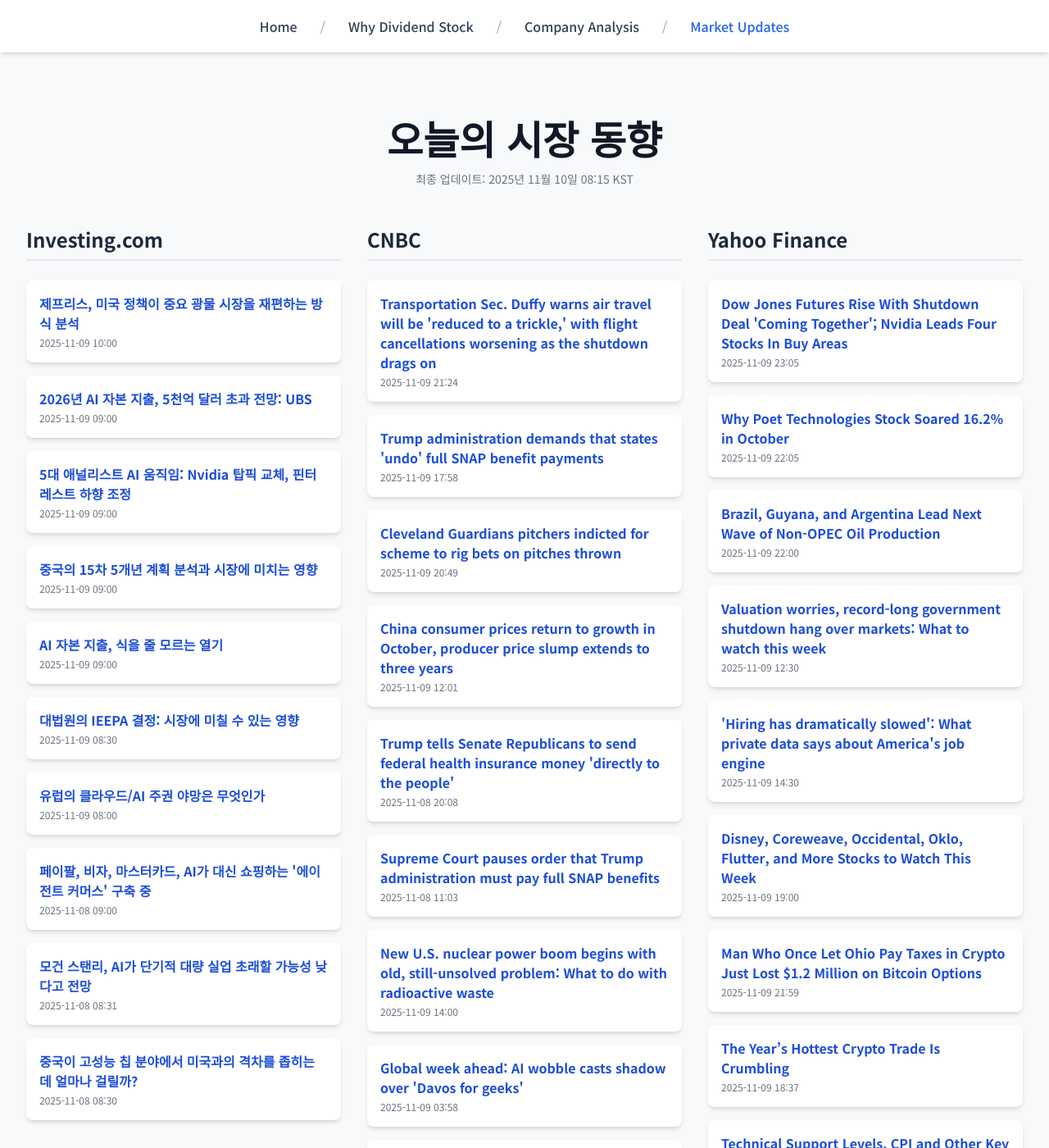
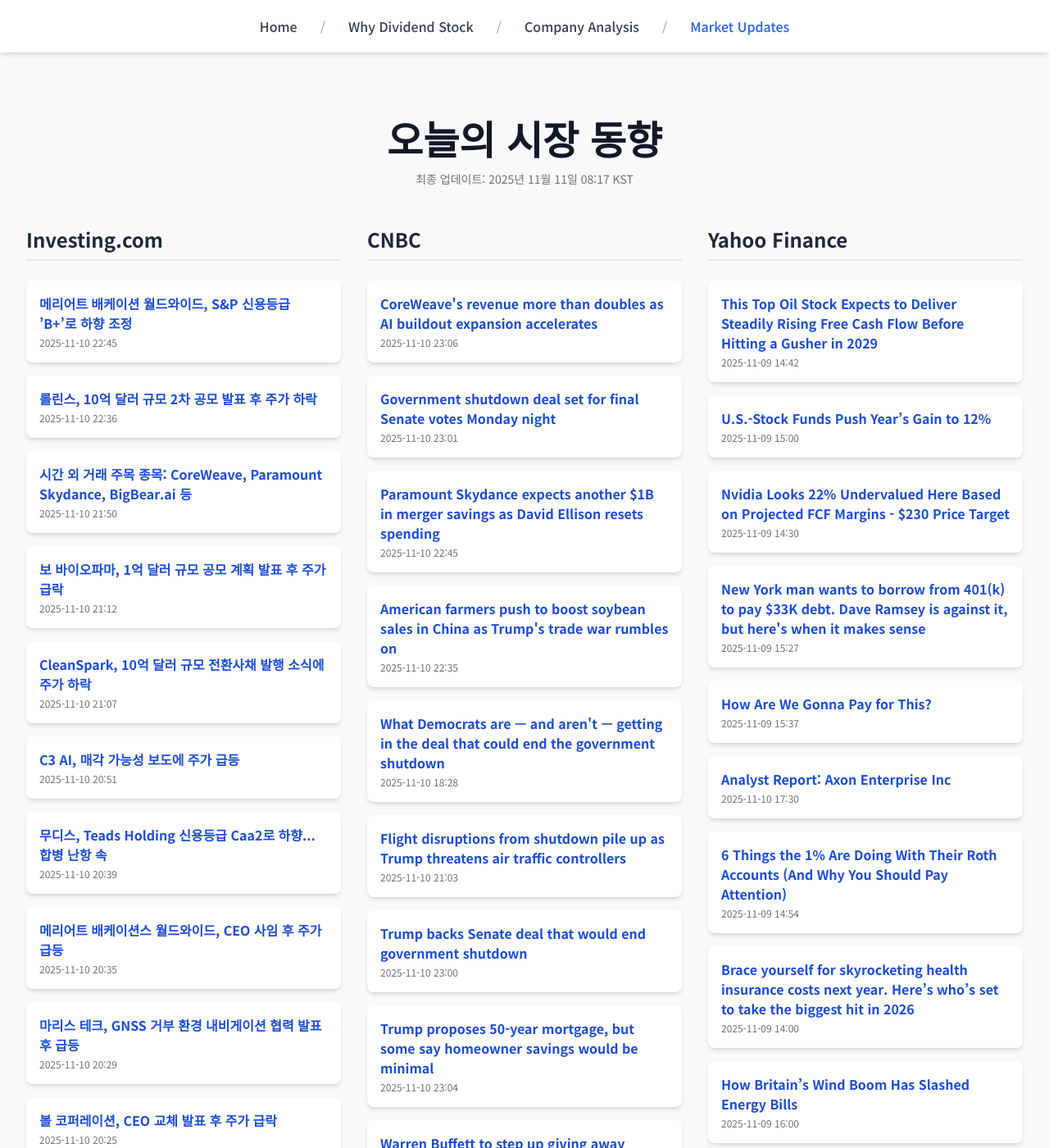
Before and after one commit to Kay-Hwang/my-company-analysis, a Jekyll site: the page built from market-updates.html, in a window 1280 px wide and 1400 px high. Shown: the whole window at 82% size. Built offline with Jekyll 4.4.1, drawn with Linux system fonts in a browser that asks for light colours; nearby versions of some CDN libraries; a script that is not in the unit is left out; some of the changed text lies outside the part shown.

Commit message:
Update daily data

```diff
--- a/_data/latest_data.json
+++ b/_data/latest_data.json
@@ -1,190 +1,190 @@
 {
-  "lastUpdated": "2025년 11월 10일 08:15 KST",
+  "lastUpdated": "2025년 11월 11일 08:17 KST",
   "news": {
     "investing": [
       {
-        "title": "제프리스, 미국 정책이 중요 광물 시장을 재편하는 방식 분석",
-        "link": "https://kr.investing.com/news/stock-market-news/article-1708407",
-        "pubDate": "2025-11-09 10:00:04",
-        "summary": "제프리스, 미국 정책이 중요 광물 시장을 재편하는 방식 분석"
+        "title": "메리어트 배케이션 월드와이드, S&P 신용등급 ’B+’로 하향 조정",
+        "link": "https://kr.investing.com/news/stock-market-news/article-93CH-1710613",
+        "pubDate": "2025-11-10 22:45:00",
+        "summary": "메리어트 배케이션 월드와이드, S&P 신용등급 ’B+’로 하향 조정"
       },
       {
-        "title": "2026년 AI 자본 지출, 5천억 달러 초과 전망: UBS",
-        "link": "https://kr.investing.com/news/stock-market-news/article-1708401",
-        "pubDate": "2025-11-09 09:00:16",
-        "summary": "2026년 AI 자본 지출, 5천억 달러 초과 전망: UBS"
+        "title": "롤린스, 10억 달러 규모 2차 공모 발표 후 주가 하락",
+        "link": "https://kr.investing.com/news/stock-market-news/article-93CH-1710584",
+        "pubDate": "2025-11-10 22:36:57",
+        "summary": "롤린스, 10억 달러 규모 2차 공모 발표 후 주가 하락"
       },
       {
-        "title": "5대 애널리스트 AI 움직임: Nvidia 탑픽 교체, 핀터레스트 하향 조정",
-        "link": "https://kr.investing.com/news/stock-market-news/article-1708403",
-        "pubDate": "2025-11-09 09:00:13",
-        "summary": "5대 애널리스트 AI 움직임: Nvidia 탑픽 교체, 핀터레스트 하향 조정"
+        "title": "시간 외 거래 주목 종목: CoreWeave, Paramount Skydance, BigBear.ai 등",
+        "link": "https://kr.investing.com/news/stock-market-news/article-432SI-1710483",
+        "pubDate": "2025-11-10 21:50:20",
+        "summary": "시간 외 거래 주목 종목: CoreWeave, Paramount Skydance, BigBear.ai 등"
       },
       {
-        "title": "중국의 15차 5개년 계획 분석과 시장에 미치는 영향",
-        "link": "https://kr.investing.com/news/stock-market-news/article-1708400",
-        "pubDate": "2025-11-09 09:00:10",
-        "summary": "중국의 15차 5개년 계획 분석과 시장에 미치는 영향"
+        "title": "보 바이오파마, 1억 달러 규모 공모 계획 발표 후 주가 급락",
+        "link": "https://kr.investing.com/news/stock-market-news/article-93CH-1710349",
+        "pubDate": "2025-11-10 21:12:00",
+        "summary": "보 바이오파마, 1억 달러 규모 공모 계획 발표 후 주가 급락"
       },
       {
-        "title": "AI 자본 지출, 식을 줄 모르는 열기",
-        "link": "https://kr.investing.com/news/stock-market-news/article-1708398",
-        "pubDate": "2025-11-09 09:00:07",
-        "summary": "AI 자본 지출, 식을 줄 모르는 열기"
+        "title": "CleanSpark, 10억 달러 규모 전환사채 발행 소식에 주가 하락",
+        "link": "https://kr.investing.com/news/stock-market-news/article-93CH-1710323",
+        "pubDate": "2025-11-10 21:07:12",
+        "summary": "CleanSpark, 10억 달러 규모 전환사채 발행 소식에 주가 하락"
       },
       {
-        "title": "대법원의 IEEPA 결정: 시장에 미칠 수 있는 영향",
-        "link": "https://kr.investing.com/news/stock-market-news/article-1708396",
-        "pubDate": "2025-11-09 08:30:03",
-        "summary": "대법원의 IEEPA 결정: 시장에 미칠 수 있는 영향"
+        "title": "C3 AI, 매각 가능성 보도에 주가 급등",
+        "link": "https://kr.investing.com/news/stock-market-news/article-93CH-1710297",
+        "pubDate": "2025-11-10 20:51:59",
+        "summary": "C3 AI, 매각 가능성 보도에 주가 급등"
       },
       {
-        "title": "유럽의 클라우드/AI 주권 야망은 무엇인가",
-        "link": "https://kr.investing.com/news/stock-market-news/article-1708393",
-        "pubDate": "2025-11-09 08:00:09",
-        "summary": "유럽의 클라우드/AI 주권 야망은 무엇인가"
+        "title": "무디스, Teads Holding 신용등급 Caa2로 하향... 합병 난항 속",
+        "link": "https://kr.investing.com/news/stock-market-news/article-93CH-1710286",
+        "pubDate": "2025-11-10 20:39:00",
+        "summary": "무디스, Teads Holding 신용등급 Caa2로 하향... 합병 난항 속"
       },
       {
-        "title": "페이팔, 비자, 마스터카드, AI가 대신 쇼핑하는 '에이전트 커머스' 구축 중",
-        "link": "https://kr.investing.com/news/stock-market-news/article-1708324",
-        "pubDate": "2025-11-08 09:00:09",
-        "summary": "페이팔, 비자, 마스터카드, AI가 대신 쇼핑하는 '에이전트 커머스' 구축 중"
+        "title": "메리어트 배케이션스 월드와이드, CEO 사임 후 주가 급등",
+        "link": "https://kr.investing.com/news/stock-market-news/article-93CH-1710280",
+        "pubDate": "2025-11-10 20:35:19",
+        "summary": "메리어트 배케이션스 월드와이드, CEO 사임 후 주가 급등"
       },
       {
-        "title": "모건 스탠리, AI가 단기적 대량 실업 초래할 가능성 낮다고 전망",
-        "link": "https://kr.investing.com/news/stock-market-news/article-1708312",
-        "pubDate": "2025-11-08 08:31:56",
-        "summary": "모건 스탠리, AI가 단기적 대량 실업 초래할 가능성 낮다고 전망"
+        "title": "마리스 테크, GNSS 거부 환경 내비게이션 협력 발표 후 급등",
+        "link": "https://kr.investing.com/news/stock-market-news/article-93CH-1710277",
+        "pubDate": "2025-11-10 20:29:00",
+        "summary": "마리스 테크, GNSS 거부 환경 내비게이션 협력 발표 후 급등"
       },
       {
-        "title": "중국이 고성능 칩 분야에서 미국과의 격차를 좁히는 데 얼마나 걸릴까?",
-        "link": "https://kr.investing.com/news/stock-market-news/article-1708310",
-        "pubDate": "2025-11-08 08:30:06",
-        "summary": "중국이 고성능 칩 분야에서 미국과의 격차를 좁히는 데 얼마나 걸릴까?"
+        "title": "볼 코퍼레이션, CEO 교체 발표 후 주가 급락",
+        "link": "https://kr.investing.com/news/stock-market-news/article-93CH-1710276",
+        "pubDate": "2025-11-10 20:25:48",
+        "summary": "볼 코퍼레이션, CEO 교체 발표 후 주가 급락"
       }
     ],
     "cnbc": [
       {
-        "title": "Transportation Sec. Duffy warns air travel will be 'reduced to a trickle,' with flight cancellations worsening as the shutdown drags on",
-        "link": "https://www.cnbc.com/2025/11/08/government-shutdown-flight-cancelations-faa.html",
-        "pubDate": "Sun, 09 Nov 2025 21:24:05 GMT",
-        "summary": "Airlines will have to slash hundreds of more flights if shutdown continues into next week."
+        "title": "CoreWeave's revenue more than doubles as AI buildout expansion accelerates",
+        "link": "https://www.cnbc.com/2025/11/10/coreweave-crwv-q3-earnings-report-2025.html",
+        "pubDate": "Mon, 10 Nov 2025 23:06:34 GMT",
+        "summary": "Computing supply CoreWeave expected to receive from an outside data center developer will land in the the first quarter of 2026 instead of the current quarter."
       },
       {
-        "title": "Trump administration demands that states 'undo' full SNAP benefit payments",
-        "link": "https://www.cnbc.com/2025/11/09/snap-trump-states-food-patrick-penn.html",
-        "pubDate": "Sun, 09 Nov 2025 17:58:51 GMT",
-        "summary": "The Trump administration has resisted continuing the SNAP program, which provides food stamps to 42 million Americans, during the government shutdown."
+        "title": "Government shutdown deal set for final Senate votes Monday night",
+        "link": "https://www.cnbc.com/2025/11/10/government-shutdown-republicans-senate-house-snap.html",
+        "pubDate": "Mon, 10 Nov 2025 23:01:40 GMT",
+        "summary": "The deal does not include an extension of enhanced ACA tax credits, which had been the key demand by most Democrats since the government shutdown began Oct. 1."
       },
       {
-        "title": "Cleveland Guardians pitchers indicted for scheme to rig bets on pitches thrown",
-        "link": "https://www.cnbc.com/2025/11/09/cleveland-guardians-pitchers-indicted-gambling.html",
-        "pubDate": "Sun, 09 Nov 2025 20:49:57 GMT",
-        "summary": "According to the indictment, Guardians pitchers Emmanuel Clase and Luis Ortiz took bribes as part of a scheme to rig bets on pitches thrown during MLB games."
+        "title": "Paramount Skydance expects another $1B in merger savings as David Ellison resets spending",
+        "link": "https://www.cnbc.com/2025/11/10/paramount-skydance-psky-earnings-merger-savings.html",
+        "pubDate": "Mon, 10 Nov 2025 22:45:28 GMT",
+        "summary": "CEO David Ellison outlined further layoffs and synergies in Paramount Skydance's first earnings report since its merger in August."
       },
       {
-        "title": "China consumer prices return to growth in October, producer price slump extends to three years",
-        "link": "https://www.cnbc.com/2025/11/09/china-october-cpi-ppi-deflation-consumer-prices-.html",
-        "pubDate": "Sun, 09 Nov 2025 12:01:42 GMT",
-        "summary": "Deflation in China eased in October, as consumer prices returned to growth after falling for two straight months, though producer prices extended their slump to three years."
+        "title": "American farmers push to boost soybean sales in China as Trump's trade war rumbles on",
+        "link": "https://www.cnbc.com/2025/11/10/trump-trade-war-american-farmers-china-soybeans.html",
+        "pubDate": "Mon, 10 Nov 2025 22:35:39 GMT",
+        "summary": "China lifted retaliatory tariffs on some agricultural products after the meeting between U.S. President Donald Trump and Chinese President Xi Jinping."
       },
       {
-        "title": "Trump tells Senate Republicans to send federal health insurance money 'directly to the people'",
-        "link": "https://www.cnbc.com/2025/11/08/trump-republicans-health-insurance.html",
-        "pubDate": "Sat, 08 Nov 2025 20:08:22 GMT",
-        "summary": "President Trump proposed a new potential compromise on health insurance payments."
+        "title": "What Democrats are — and aren't — getting in the deal that could end the government shutdown",
+        "link": "https://www.cnbc.com/2025/11/10/government-shutdown-senate-deal-democrats.html",
+        "pubDate": "Mon, 10 Nov 2025 18:28:02 GMT",
+        "summary": "The pending government funding deal includes a guarantee from Republican leadership that the Senate will soon vote on a Democrat-drafted health care bill."
       },
       {
-        "title": "Supreme Court pauses order that Trump administration must pay full SNAP benefits",
-        "link": "https://www.cnbc.com/2025/11/07/snap-trump-appeals-food-stamps.html",
-        "pubDate": "Sat, 08 Nov 2025 11:03:34 GMT",
-        "summary": "The Trump administration tried not to pay for any food stamps in November because of the government shutdown. It now proposes partial SNAP benefits."
+        "title": "Flight disruptions from shutdown pile up as Trump threatens air traffic controllers",
+        "link": "https://www.cnbc.com/2025/11/10/government-shutdown-flight-delays-cancellations.html",
+        "pubDate": "Mon, 10 Nov 2025 21:03:48 GMT",
+        "summary": "Flight delays and cancellations piled up in recent days as air traffic controller staffing shortages worsen in the government shutdown."
       },
       {
-        "title": "New U.S. nuclear power boom begins with old, still-unsolved problem: What to do with radioactive waste",
-        "link": "https://www.cnbc.com/2025/11/09/nuclear-power-energy-radioactive-waste-storage-disposal.html",
-        "pubDate": "Sun, 09 Nov 2025 14:00:01 GMT",
-        "summary": "As government and industry, from tech giants to utilities, commit to big nuclear power plants, there is still no clear solution for radioactive waste storage."
+        "title": "Trump backs Senate deal that would end government shutdown",
+        "link": "https://www.cnbc.com/2025/11/10/trump-government-shutdown-senate-deal.html",
+        "pubDate": "Mon, 10 Nov 2025 23:00:09 GMT",
+        "summary": "Some Democrats are fuming over the Senate government funding deal because it drops a key demand: securing an extension of soon-to-expire Obamacare subsidies."
       },
       {
-        "title": "Global week ahead: AI wobble casts shadow over 'Davos for geeks'",
-        "link": "https://www.cnbc.com/2025/11/09/global-week-ahead-ai-wobble-casts-shadow-over-davos-for-geeks.html",
-        "pubDate": "Sun, 09 Nov 2025 03:58:08 GMT",
-        "summary": "After a volatile week for AI stocks and the tech sector more broadly, CNBC travels to Web Summit in Lisbon — 'Davos for geeks' — to assess sentiment."
+        "title": "Trump proposes 50-year mortgage, but some say homeowner savings would be minimal",
+        "link": "https://www.cnbc.com/2025/11/10/trump-proposes-50-year-mortgage-but-homeowner-savings-could-be-minimal.html",
+        "pubDate": "Mon, 10 Nov 2025 23:04:55 GMT",
+        "summary": "The intended purpose of a longer-term mortgage would be to lower the monthly payment for homeowners. But a lower monthly payment, has other trade-offs."
       },
       {
-        "title": "They met on Tinder when they were 19. Now, they're married and run a cake business that brings in over $650,000 a year",
-        "link": "https://www.cnbc.com/2025/11/09/this-gen-z-couple-runs-a-650000-a-year-celebrity-cake-business.html",
-        "pubDate": "Sun, 09 Nov 2025 04:03:58 GMT",
-        "summary": "Kai Yang Chan and JiaYi Zhuo matched on Tinder as teenagers in 2019. Now, they are married and run a $650,000 a year cake business together in Singapore."
+        "title": "Warren Buffett to step up giving away fortune to his children’s foundations, while supporting successor Abel",
+        "link": "https://www.cnbc.com/2025/11/10/warren-buffett-to-step-up-giving-away-fortune-to-his-childrens-foundations-while-supporting-successor-abel.html",
+        "pubDate": "Mon, 10 Nov 2025 18:32:55 GMT",
+        "summary": "Buffett, in a Thanksgiving letter, said he needs to accelerate the disbursement of his Berkshire stock to his three children's foundations."
       },
       {
-        "title": "34-year-old was saving to buy a house, then decided to focus on early retirement instead: 'I value my time more than home ownership'",
-        "link": "https://www.cnbc.com/2025/11/08/millennial-saving-buy-a-house-decide-start-saving-early-retirement.html",
-        "pubDate": "Sat, 08 Nov 2025 15:00:01 GMT",
-        "summary": "In 2020, Anita Kinoshita started her journey to buy a home. After many failed attempts over two years, she decided to start saving to retire early instead."
+        "title": "Disney's newest cruise ship, the Destiny, is getting ready to set sail: Here's a peek inside",
+        "link": "https://www.cnbc.com/2025/11/10/disney-destiny-cruise-ship.html",
+        "pubDate": "Mon, 10 Nov 2025 16:30:01 GMT",
+        "summary": "Like Disney's other cruise ships, the Destiny features themed dining, curated lounges and onboard entertainment. The Destiny is all about heroes and villains."
       }
     ],
     "yahoo": [
       {
-        "title": "Dow Jones Futures Rise With Shutdown Deal 'Coming Together'; Nvidia Leads Four Stocks In Buy Areas",
-        "link": "https://www.investors.com/market-trend/stock-market-today/dow-jones-futures-government-shutdown-deal-nvidia/?src=A00220&yptr=yahoo",
-        "pubDate": "2025-11-09T23:05:45Z",
-        "summary": "Dow Jones Futures Rise With Shutdown Deal 'Coming Together'; Nvidia Leads Four Stocks In Buy Areas"
+        "title": "This Top Oil Stock Expects to Deliver Steadily Rising Free Cash Flow Before Hitting a Gusher in 2029",
+        "link": "https://finance.yahoo.com/news/top-oil-stock-expects-deliver-144200599.html",
+        "pubDate": "2025-11-09T14:42:00Z",
+        "summary": "This Top Oil Stock Expects to Deliver Steadily Rising Free Cash Flow Before Hitting a Gusher in 2029"
       },
       {
-        "title": "Why Poet Technologies Stock Soared 16.2% in October",
-        "link": "https://finance.yahoo.com/news/why-poet-technologies-stock-soared-220500890.html",
-        "pubDate": "2025-11-09T22:05:00Z",
-        "summary": "Why Poet Technologies Stock Soared 16.2% in October"
+        "title": "U.S.-Stock Funds Push Year’s Gain to 12%",
+        "link": "https://www.wsj.com/finance/investing/stock-funds-year-to-date-gains-84a1bfe2?siteid=yhoof2&yptr=yahoo",
+        "pubDate": "2025-11-09T15:00:00Z",
+        "summary": "U.S.-Stock Funds Push Year’s Gain to 12%"
       },
       {
-        "title": "Brazil, Guyana, and Argentina Lead Next Wave of Non-OPEC Oil Production",
-        "link": "https://finance.yahoo.com/news/brazil-guyana-argentina-lead-next-220000818.html",
-        "pubDate": "2025-11-09T22:00:00Z",
-        "summary": "Brazil, Guyana, and Argentina Lead Next Wave of Non-OPEC Oil Production"
+        "title": "Nvidia Looks 22% Undervalued Here Based on Projected FCF Margins - $230 Price Target",
+        "link": "https://finance.yahoo.com/news/nvidia-looks-22-undervalued-based-143002069.html",
+        "pubDate": "2025-11-09T14:30:02Z",
+        "summary": "Nvidia Looks 22% Undervalued Here Based on Projected FCF Margins - $230 Price Target"
       },
       {
-        "title": "Valuation worries, record-long government shutdown hang over markets: What to watch this week",
-        "link": "https://finance.yahoo.com/news/valuation-worries-record-long-government-shutdown-hang-over-markets-what-to-watch-this-week-123041065.html",
-        "pubDate": "2025-11-09T12:30:41Z",
-        "summary": "Valuation worries, record-long government shutdown hang over markets: What to watch this week"
+        "title": "New York man wants to borrow from 401(k) to pay $33K debt. Dave Ramsey is against it, but here's when it makes sense",
+        "link": "https://finance.yahoo.com/news/york-man-wants-borrow-401-152700548.html",
+        "pubDate": "2025-11-09T15:27:00Z",
+        "summary": "New York man wants to borrow from 401(k) to pay $33K debt. Dave Ramsey is against it, but here's when it makes sense"
       },
       {
-        "title": "'Hiring has dramatically slowed': What private data says about America's job engine",
-        "link": "https://finance.yahoo.com/news/hiring-has-dramatically-slowed-what-private-data-says-about-americas-job-engine-143042228.html",
-        "pubDate": "2025-11-09T14:30:42Z",
-        "summary": "'Hiring has dramatically slowed': What private data says about America's job engine"
+        "title": "How Are We Gonna Pay for This?",
+        "link": "https://www.wsj.com/tech/ai/how-are-we-gonna-pay-for-this-8966c7c3?siteid=yhoof2&yptr=yahoo",
+        "pubDate": "2025-11-09T15:37:00Z",
+        "summary": "How Are We Gonna Pay for This?"
       },
       {
-        "title": "Disney, Coreweave, Occidental, Oklo, Flutter, and More Stocks to Watch This Week",
-        "link": "https://www.barrons.com/articles/disney-coreweave-occidental-oklo-flutter-and-more-stocks-to-watch-this-week-6c939d80?siteid=yhoof2&yptr=yahoo",
-        "pubDate": "2025-11-09T19:00:00Z",
-        "summary": "Disney, Coreweave, Occidental, Oklo, Flutter, and More Stocks to Watch This Week"
+        "title": "Analyst Report: Axon Enterprise Inc",
+        "link": "https://finance.yahoo.com/research/reports/ARGUS_6091_AnalystReport_1762795831000?yptr=yahoo&ncid=yahooproperties_plusresear_nm5q6ze1cei",
+        "pubDate": "2025-11-10T17:30:31Z",
+        "summary": "Analyst Report: Axon Enterprise Inc"
       },
       {
-        "title": "Man Who Once Let Ohio Pay Taxes in Crypto Just Lost $1.2 Million on Bitcoin Options",
-        "link": "https://finance.yahoo.com/news/man-once-let-ohio-pay-215912498.html",
-        "pubDate": "2025-11-09T21:59:12Z",
-        "summary": "Man Who Once Let Ohio Pay Taxes in Crypto Just Lost $1.2 Million on Bitcoin Options"
+        "title": "6 Things the 1% Are Doing With Their Roth Accounts (And Why You Should Pay Attention)",
+        "link": "https://finance.yahoo.com/news/6-things-1-doing-roth-120033352.html",
+        "pubDate": "2025-11-09T14:54:30Z",
+        "summary": "6 Things the 1% Are Doing With Their Roth Accounts (And Why You Should Pay Attention)"
       },
       {
-        "title": "The Year’s Hottest Crypto Trade Is Crumbling",
-        "link": "https://www.wsj.com/finance/currencies/the-years-hottest-crypto-trade-is-crumbling-43e8bab5?siteid=yhoof2&yptr=yahoo",
-        "pubDate": "2025-11-09T18:37:00Z",
-        "summary": "The Year’s Hottest Crypto Trade Is Crumbling"
+        "title": "Brace yourself for skyrocketing health insurance costs next year. Here’s who’s set to take the biggest hit in 2026",
+        "link": "https://finance.yahoo.com/news/brace-yourself-skyrocketing-health-insurance-140000435.html",
+        "pubDate": "2025-11-09T14:00:00Z",
+        "summary": "Brace yourself for skyrocketing health insurance costs next year. Here’s who’s set to take the biggest hit in 2026"
       },
       {
-        "title": "Technical Support Levels, CPI and Other Key Things to Watch this Week",
-        "link": "https://finance.yahoo.com/news/technical-support-levels-cpi-other-180002122.html",
-        "pubDate": "2025-11-09T18:00:02Z",
-        "summary": "Technical Support Levels, CPI and Other Key Things to Watch this Week"
+        "title": "How Britain’s Wind Boom Has Slashed Energy Bills",
+        "link": "https://finance.yahoo.com/news/britain-wind-boom-slashed-energy-160000930.html",
+        "pubDate": "2025-11-09T16:00:00Z",
+        "summary": "How Britain’s Wind Boom Has Slashed Energy Bills"
       },
       {
-        "title": "Elon Musk’s $1 Trillion Tesla Pay Award Can Earn More Money For You. Here’s How.",
-        "link": "https://www.barrons.com/articles/elon-musk-tesla-trillion-pay-you-65678d3d?siteid=yhoof2&yptr=yahoo",
-        "pubDate": "2025-11-09T17:53:00Z",
-        "summary": "Elon Musk’s $1 Trillion Tesla Pay Award Can Earn More Money For You. Here’s How."
+        "title": "Why breakups are in vogue for restaurant chains and Big Food",
+        "link": "https://finance.yahoo.com/news/why-breakups-are-in-vogue-for-restaurant-chains-and-big-food-211959129.html",
+        "pubDate": "2025-11-06T21:19:59Z",
+        "summary": "Why breakups are in vogue for restaurant chains and Big Food"
       }
     ]
   }
```
